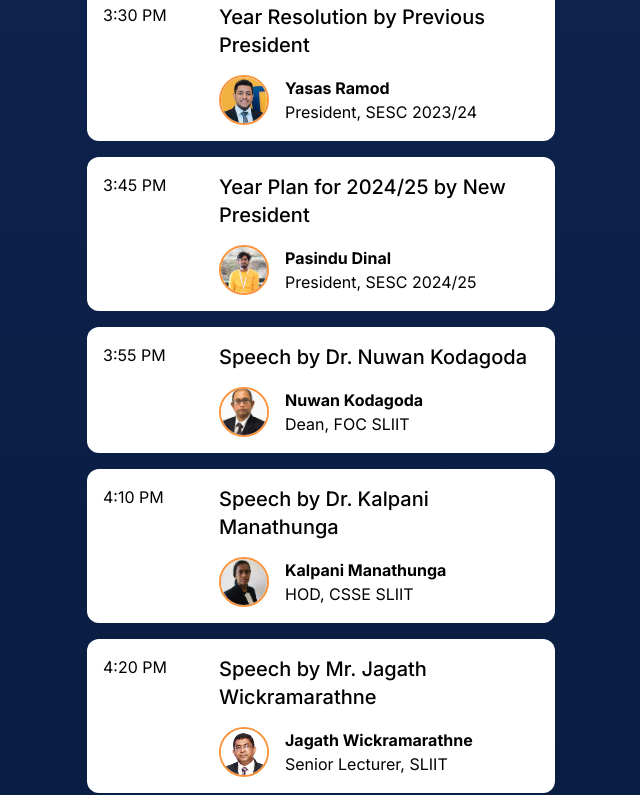
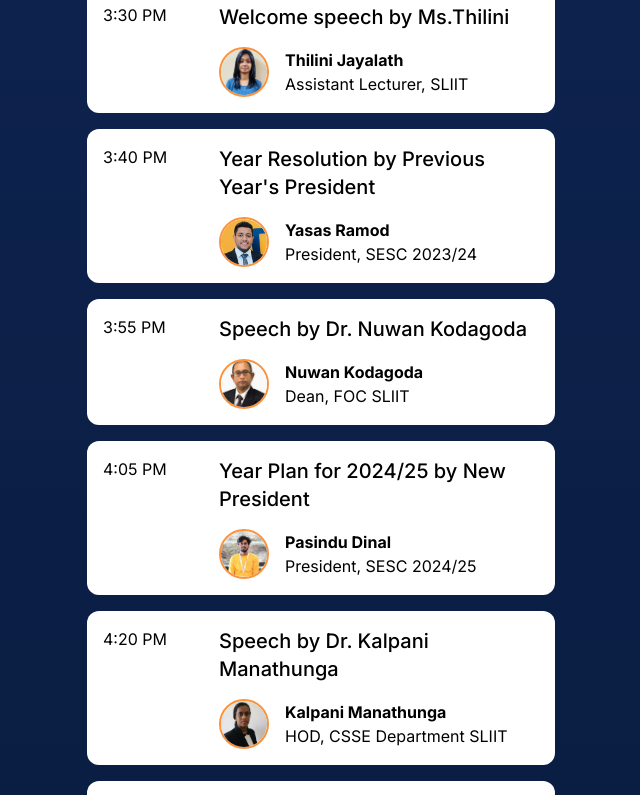
Before and after one commit to sliitsesc/links, a Next.js app: page /agm in a window 1280 px wide. Shown: the part 285-1080 px from the top of the page, without its empty margins (319-959 px from the left). Built offline with nearby package versions, Linux system fonts and the light colour scheme.

Commit message:
fix: update agenda data

```diff
--- a/src/data/AgendaData.ts
+++ b/src/data/AgendaData.ts
@@ -1,17 +1,17 @@
 export const AgendaData = [
   {
-    title: "Year Resolution by Previous President",
+    title: "Welcome speech by Ms.Thilini",
     time: "3:30 PM",
+    imageURL: "/faces/msthilini.jpeg",
+    name: "Thilini Jayalath",
+    position: "Assistant Lecturer, SLIIT",
+  },
+  {
+    title: "Year Resolution by Previous Year's President",
+    time: "3:40 PM",
     imageURL: "/faces/yasas.png",
     name: "Yasas Ramod",
     position: "President, SESC 2023/24",
-  },
-  {
-    title: "Year Plan for 2024/25 by New President",
-    time: "3:45 PM",
-    imageURL: "/faces/dinal.jpg",
-    name: "Pasindu Dinal",
-    position: "President, SESC 2024/25",
   },
   {
     title: "Speech by Dr. Nuwan Kodagoda",
@@ -21,36 +21,43 @@ export const AgendaData = [
     position: "Dean, FOC SLIIT",
   },
   {
+    title: "Year Plan for 2024/25 by New President",
+    time: "4:05 PM",
+    imageURL: "/faces/dinal.jpg",
+    name: "Pasindu Dinal",
+    position: "President, SESC 2024/25",
+  },
+  {
     title: "Speech by Dr. Kalpani Manathunga",
-    time: "4:10 PM",
+    time: "4:20 PM",
     imageURL: "/faces/kalpani.jpg",
     name: "Kalpani Manathunga",
-    position: "HOD, CSSE SLIIT",
+    position: "HOD, CSSE Department SLIIT",
   },
   {
     title: "Speech by Mr. Jagath Wickramarathne",
-    time: "4:20 PM",
+    time: "4:30 PM",
     imageURL: "/faces/jagath.png",
     name: "Jagath Wickramarathne",
     position: "Senior Lecturer, SLIIT",
   },
   {
     title: "Speech by Mr. Samitha Vidhanaarachchi",
-    time: "4:30 PM",
+    time: "4:40 PM",
     imageURL: "/faces/samitha.png",
     name: "Samitha Vidhanaarachchi",
     position: "Lecturer, SLIIT",
   },
   {
     title: "Speech by Ms. Thilini Jayalath",
-    time: "4:40 PM",
+    time: "4:50 PM",
     imageURL: "/faces/msthilini.jpeg",
     name: "Thilini Jayalath",
     position: "Assistant Lecturer, SLIIT",
   },
   {
     title: "Speech by President of FCSC",
-    time: "4:50 PM",
+    time: "5:00 PM",
     imageURL: "/faces/rivi.png",
     name: "Rivi Abhishek",
     position: "President, FCSC",
```
